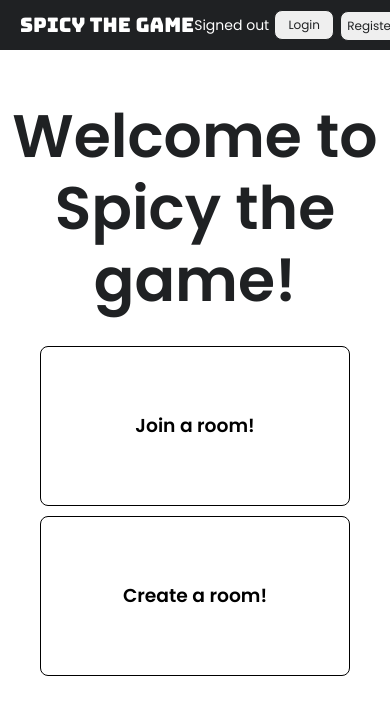
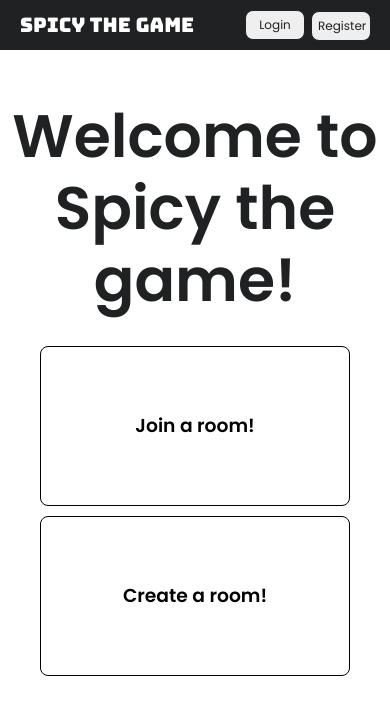
Before and after one commit to MilosAlex/spicy-the-game, a Next.js app: page / in a window 390 px wide. Shown: the top 714 px of the page. Built offline with nearby package versions, Linux system fonts and the light colour scheme; no server answers.

Commit message:
fix: fixed navbar text breaking on mobile

```diff
--- a/components/navBar.tsx
+++ b/components/navBar.tsx
@@ -39,7 +39,7 @@ export default function NavBar(props: NavBarProps) {
           </section>
         ) : (
           <section className="navbar__status">
-            <h3 className="navbar__name">Signed out</h3>
+            <h3 className="navbar__name--extra">Signed out</h3>
             <button onClick={handleSignIn}>Login</button>
             <Link href="/register">
               <button onClick={() => {}}>Register</button>
--- a/styles/components/_navbar.scss
+++ b/styles/components/_navbar.scss
@@ -23,7 +23,7 @@
     white-space: nowrap;
 }
 
-&__name {
+&__name, &__name--extra {
     @include typo-poppins-14-semibold(#fff);
     font-weight: 400;
     white-space: nowrap;
```
